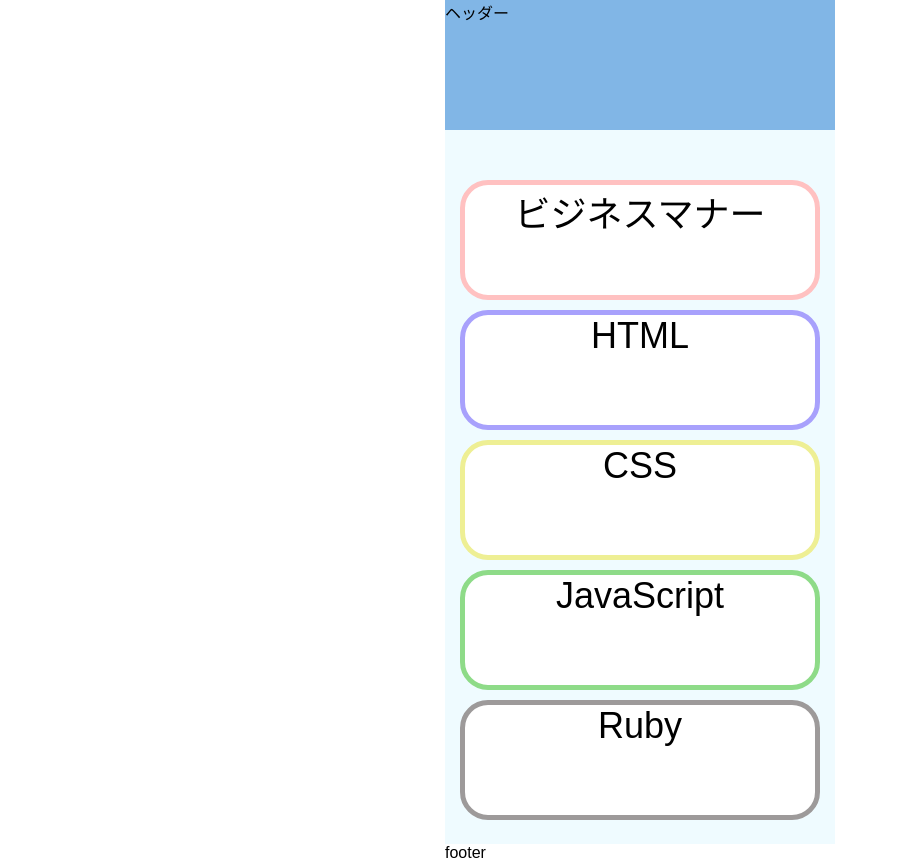
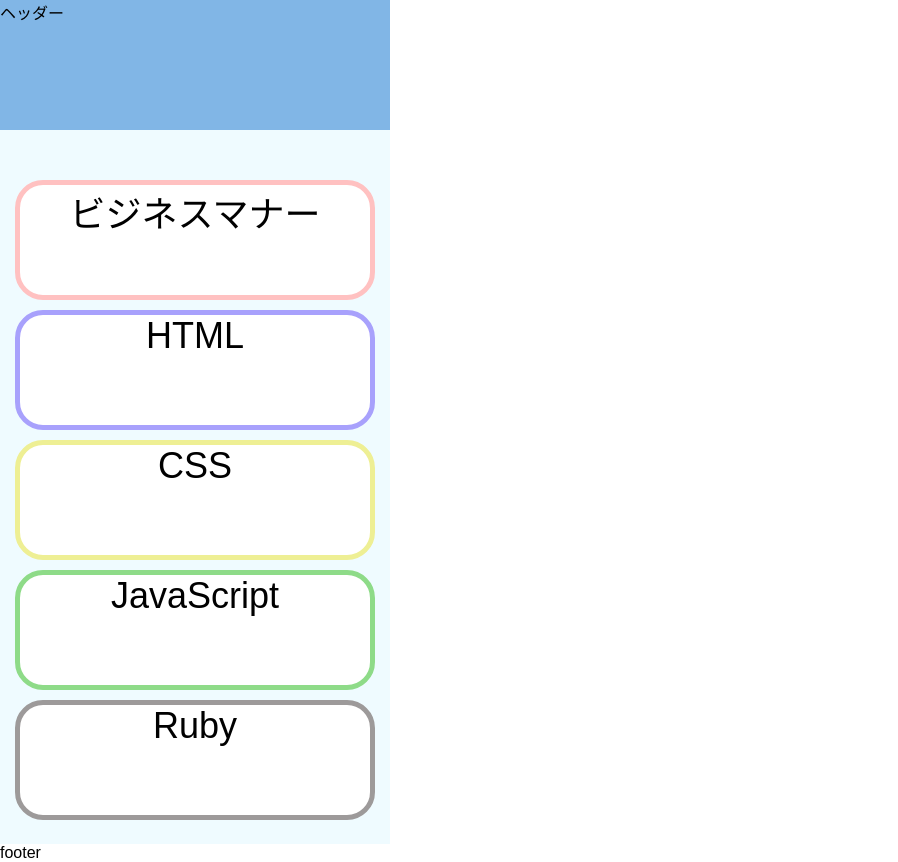
Before and after one commit to mzgm-k/-, a plain HTML site: page top.html in a window 1280 px wide. Shown: the whole page, without its empty margins (0-898 px from the left). Drawn offline with Linux system fonts and the light colour scheme.

```diff
--- a/style.css
+++ b/style.css
@@ -23,7 +23,7 @@
 
 .top-body{
   height: auto;
-  width: 390px;
+  width: auto;
   margin: auto;
  }
  .top-header{
@@ -87,7 +87,6 @@
   color: #000;
   text-decoration-line: none;
  }
-=======
 
 .wrapper-select {
   background-color: #effbff;
```
